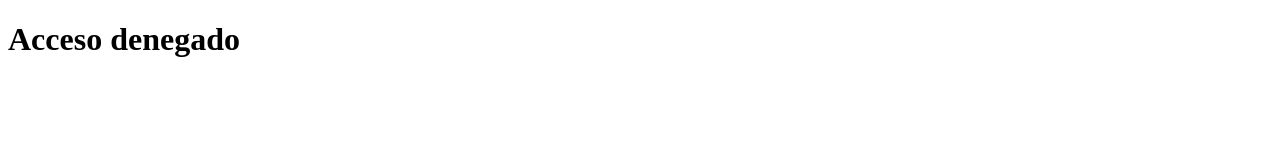
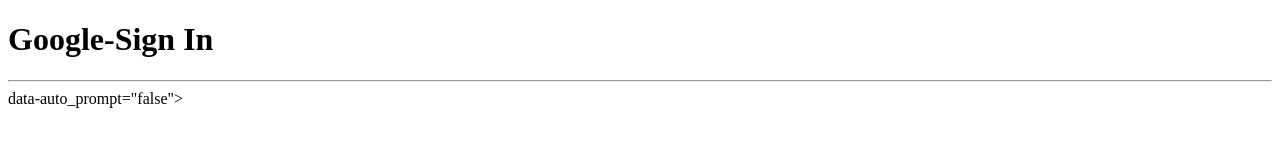
Before and after one commit to pyvan23/Brewery-REST-server, a website: page public/index.html in a window 1280 px wide. Drawn offline with Linux system fonts and the light colour scheme.

Commit message:
index,example credentials google

```diff
--- a/public/index.html
+++ b/public/index.html
@@ -5,11 +5,29 @@
     <meta charset="UTF-8">
     <meta http-equiv="X-UA-Compatible" content="IE=edge">
     <meta name="viewport" content="width=device-width, initial-scale=1.0">
-    <title>accseso denegado</title>
+    <title>Google-Sign In</title>
 </head>
 
 <body>
-    <h1>Acceso denegado</h1>
+    <h1>Google-Sign In</h1>
+    <hr>
+
+    <div id="g_id_onload" data-client_id="1060848676782-fgovquq0sjkdhmmeq1lkrerodlo3610c.apps.googleusercontent.com"
+        data-callback="handleCredentialResponse">
+        data-auto_prompt="false">
+    </div>
+    <div class="g_id_signin" data-type="standard" data-size="large" data-theme="outline" data-text="sign_in_with"
+        data-shape="rectangular" data-logo_alignment="left">
+    </div>
+    <script src="https://accounts.google.com/gsi/client" async defer></script>
+    <script>
+        function handleCredentialResponse(response) {
+            //google token : ID_TOKEN
+            console.log('ID_TOKEN', response.credential);
+
+
+        }
+    </script>
 </body>
 
 </html>
```
Also changed, not shown: 1 other file.
